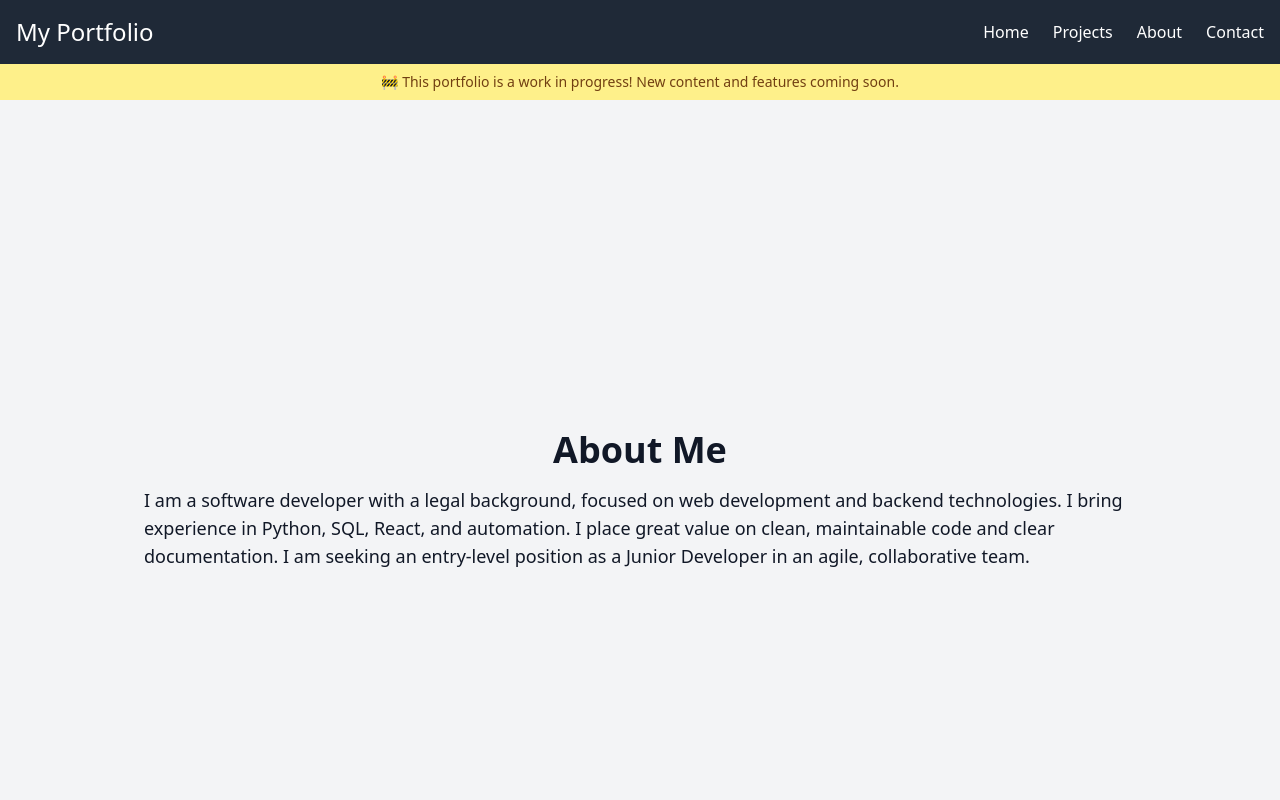
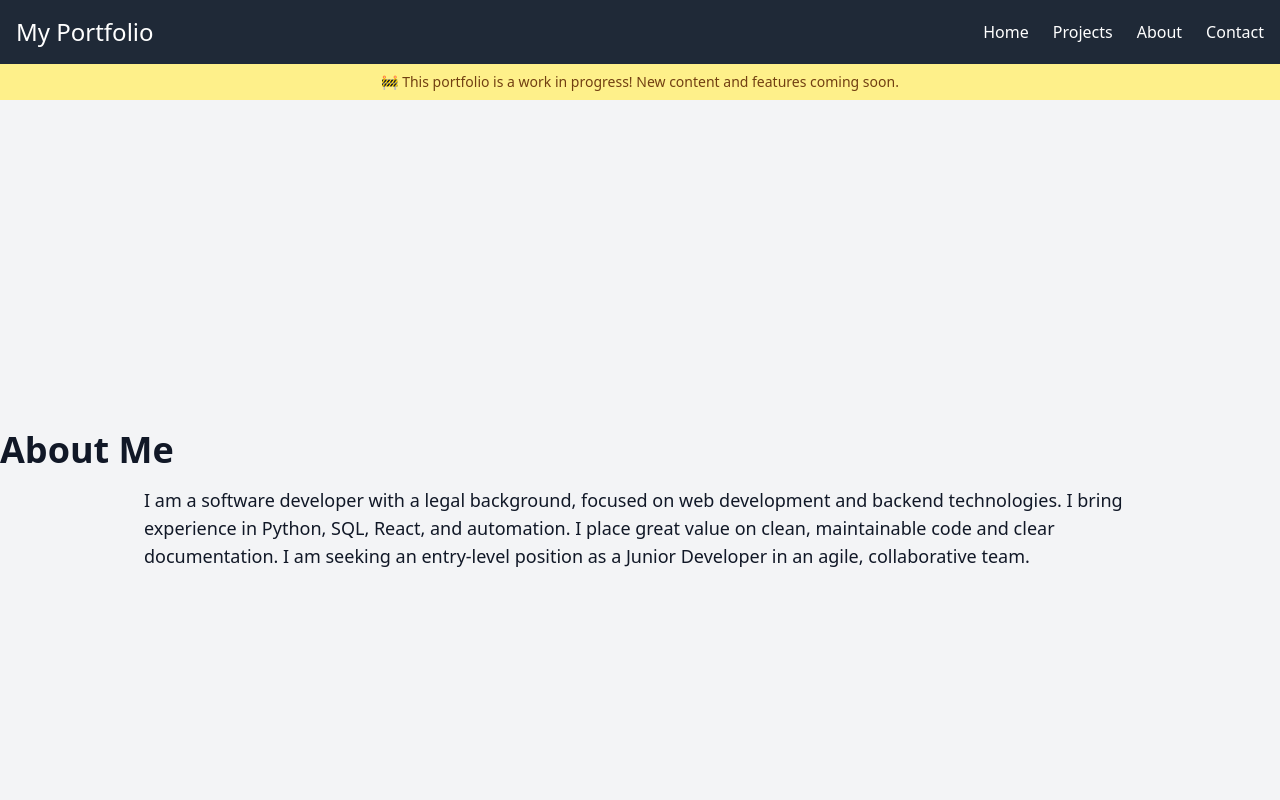
Before and after one commit to JulioGaekel/my-portfolio, a React (Vite) app: page /about in a window 1280 px wide. Shown: the top 800 px of the page. Built offline with nearby package versions, Linux system fonts and the light colour scheme.

Commit message:
Re-edited content layout

```diff
--- a/src/pages/About.jsx
+++ b/src/pages/About.jsx
@@ -1,8 +1,10 @@
 const About = () => {
     return (
         <div className="flex flex-col items-center justify-center h-screen bg-gray-100">
-            <h1 className="text-4xl font-bold">About Me</h1>
-            <p className="mt-4 px-36 text-lg">I am a software developer with a legal background, focused on web development and backend technologies. I bring experience in Python, SQL, React, and automation. I place great value on clean, maintainable code and clear documentation. I am seeking an entry-level position as a Junior Developer in an agile, collaborative team.</p>
+            <div>
+                <h1 className="text-4xl font-bold justify-center">About Me</h1>
+                <p className="mt-4 px-36 text-lg">I am a software developer with a legal background, focused on web development and backend technologies. I bring experience in Python, SQL, React, and automation. I place great value on clean, maintainable code and clear documentation. I am seeking an entry-level position as a Junior Developer in an agile, collaborative team.</p>
+            </div>
         </div>
     );
 };
```
